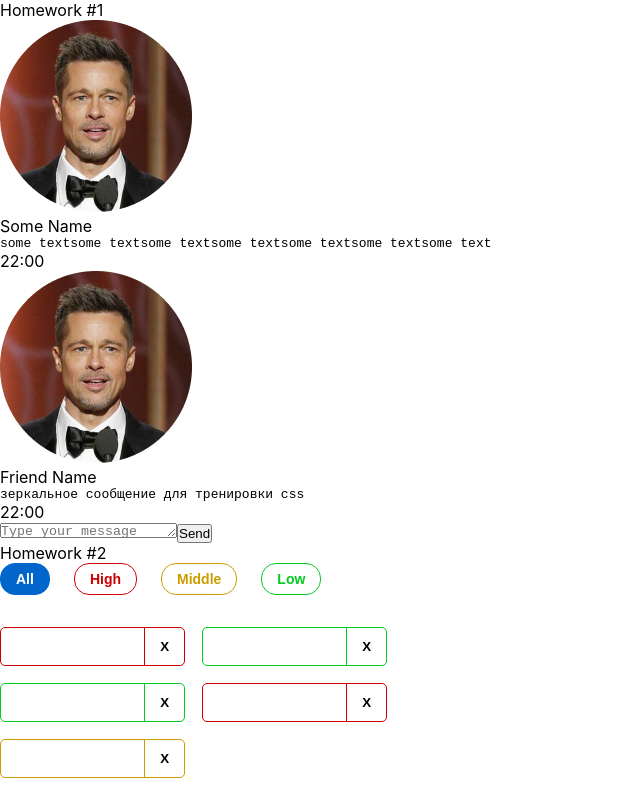
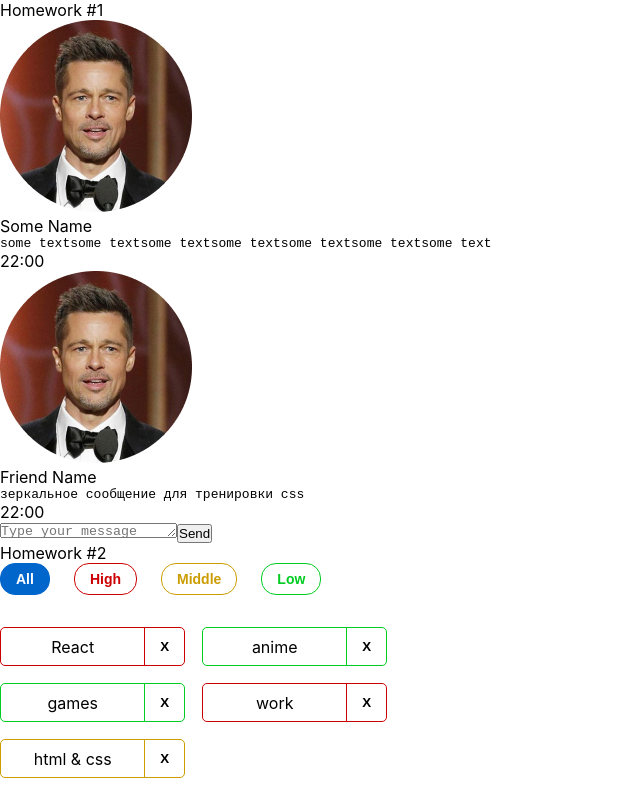
Before and after one commit to 1evgen/HomeWork, a React (Create React App) app: page / in a window 1280 px wide. Shown: the whole page, without its empty margins (0-640 px from the left). Built offline with nearby package versions, Linux system fonts and the light colour scheme.

Commit message:
all tasks completed except styles CSS

```diff
--- a/src/s2-homeworks/hw02/affairs/Affairs.tsx
+++ b/src/s2-homeworks/hw02/affairs/Affairs.tsx
@@ -37,7 +37,7 @@ function Affairs(props: AffairsPropsType) {
         <Affair
             key={a._id} // кеи ОБЯЗАТЕЛЬНЫ в 99% - так что лучше их писать всегда при создании компонент в мапе
             affair={a}
-            deleteAffairCallback={props.deleteAffairCallback}
+            deleteAffairCallback={props.deleteAffairCallback }
         />
     ))
 
--- a/src/s2-homeworks/hw02/affairs/affair/Affair.tsx
+++ b/src/s2-homeworks/hw02/affairs/affair/Affair.tsx
@@ -6,11 +6,12 @@ import s2 from '../Affairs.module.css'
 type AffairPropsType = {
     // key не нужно типизировать
     affair: AffairType
-    deleteAffairCallback: any // need to fix any
+    deleteAffairCallback: (_id: number)=> void // need to fix any
 }
 
 function Affair(props: AffairPropsType) {
     const deleteCallback = () => {
+            props.deleteAffairCallback(props.affair._id)
         // need to fix
     }
 
@@ -25,7 +26,7 @@ function Affair(props: AffairPropsType) {
         >
             <div id={'hw2-name-' + props.affair._id} className={nameClass}>
                 {/*создаёт студент*/}
-
+                {props.affair.name}
                 {/**/}
             </div>
             <div id={'hw2-priority-' + props.affair._id} hidden>
@@ -35,6 +36,7 @@ function Affair(props: AffairPropsType) {
             <button
                 id={'hw2-button-delete-' + props.affair._id}
                 className={buttonClass}
+                onClick={()=> deleteCallback()}
                 // need to fix
 
             >
```
